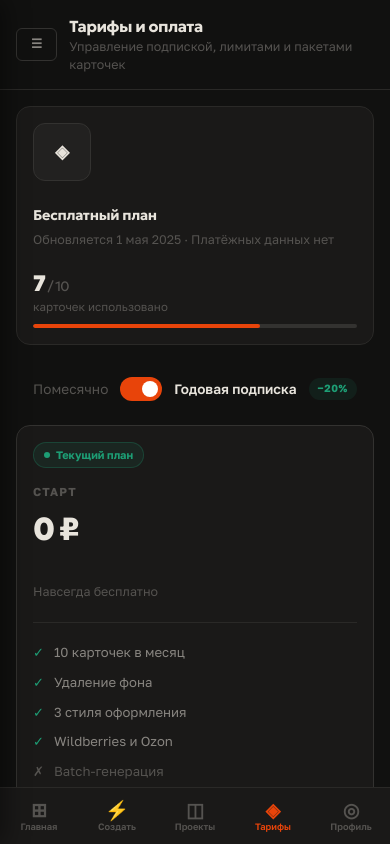
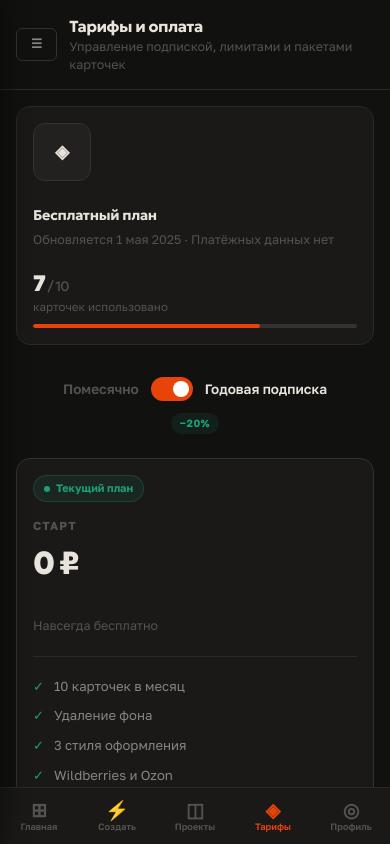
Before and after one commit to art-crazy/kartochki-online-front, a Next.js app: page /app/billing in a window 390 px wide. Both pictures are taken after a click on the button 172 px from the left and 388 px from the top of the page. Shown: the top 844 px of the page. Built offline with nearby package versions, Linux system fonts and the light colour scheme.

Commit message:
Stabilize billing period toggle layout

```diff
--- a/src/shared/ui/feedback/Accordion.tsx
+++ b/src/shared/ui/feedback/Accordion.tsx
@@ -19,10 +19,7 @@ export function Accordion({
         const isOpen = index === openIndex;
 
         return (
-          <div
-            key={item.title}
-            className={[styles.accordionItem, isOpen && styles.accordionItemOpen].filter(Boolean).join(" ")}
-          >
+          <div key={item.title} className={classNames(styles.accordionItem, isOpen && styles.accordionItemOpen)}>
             <button
               type="button"
               aria-expanded={isOpen}
@@ -30,7 +27,7 @@ export function Accordion({
               onClick={() => setOpenIndex(isOpen ? -1 : index)}
             >
               <span className={styles.accordionTitle}>{item.title}</span>
-              <span className={[styles.accordionIcon, isOpen && styles.accordionIconOpen].filter(Boolean).join(" ")}>
+              <span className={classNames(styles.accordionIcon, isOpen && styles.accordionIconOpen)}>
                 +
               </span>
             </button>
--- a/src/views/billing/ui/BillingPage.module.scss
+++ b/src/views/billing/ui/BillingPage.module.scss
@@ -106,7 +106,9 @@
 }
 
 .periodToggle {
-  display: flex;
+  display: grid;
+  width: 100%;
+  grid-template-columns: max-content auto max-content max-content;
   align-items: center;
   justify-content: center;
   gap: 12px;
@@ -116,11 +118,23 @@
 .periodLabel {
   color: var(--dark-text-3);
   font-size: 0.85rem;
+  font-weight: 600;
+  transition: color 0.2s ease;
 }
 
 .periodLabelActive {
   color: var(--dark-text);
-  font-weight: 600;
+}
+
+.periodBadgeSlot {
+  display: inline-flex;
+  min-width: 56px;
+  justify-content: flex-start;
+  visibility: hidden;
+}
+
+.periodBadgeSlotVisible {
+  visibility: visible;
 }
 
 .toggleSwitch {
@@ -540,7 +554,14 @@
   }
 
   .periodToggle {
-    flex-wrap: wrap;
+    grid-template-columns: max-content auto max-content;
+    justify-content: center;
+  }
+
+  .periodBadgeSlot {
+    grid-column: 1 / -1;
+    min-width: 0;
+    justify-content: center;
   }
 
   .modalActions {
--- a/src/views/billing/ui/BillingPricing.tsx
+++ b/src/views/billing/ui/BillingPricing.tsx
@@ -82,7 +82,12 @@ export function BillingPricing() {
           <span className={styles.toggleKnob} />
         </button>
         <span className={classNames(styles.periodLabel, isYearly && styles.periodLabelActive)}>Годовая подписка</span>
-        {isYearly ? <Badge tone="success">−20%</Badge> : null}
+        <span
+          aria-hidden={!isYearly}
+          className={classNames(styles.periodBadgeSlot, isYearly && styles.periodBadgeSlotVisible)}
+        >
+          <Badge tone="success">−20%</Badge>
+        </span>
       </section>
 
       <section className={styles.plansGrid} aria-label="Тарифные планы">
```
